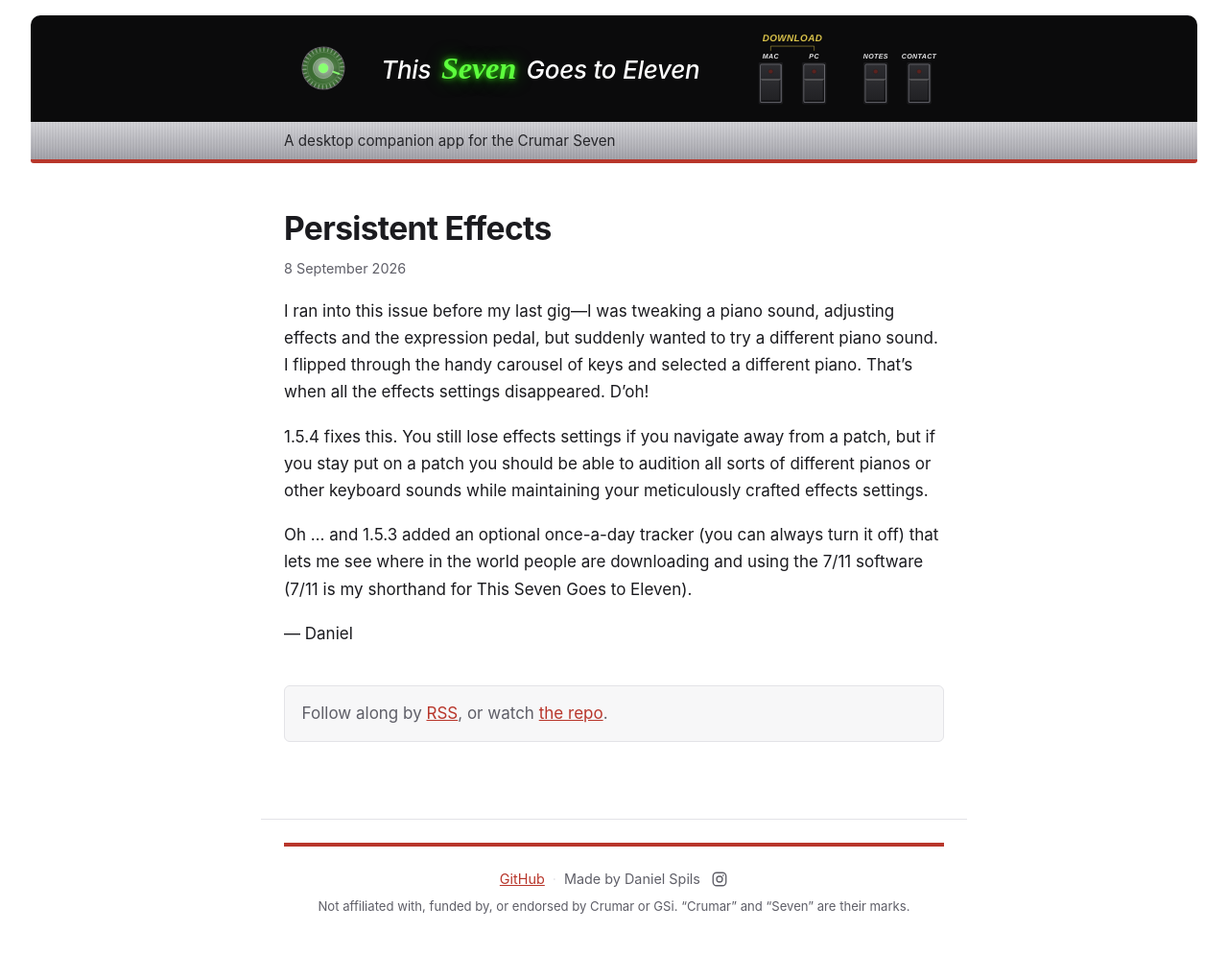
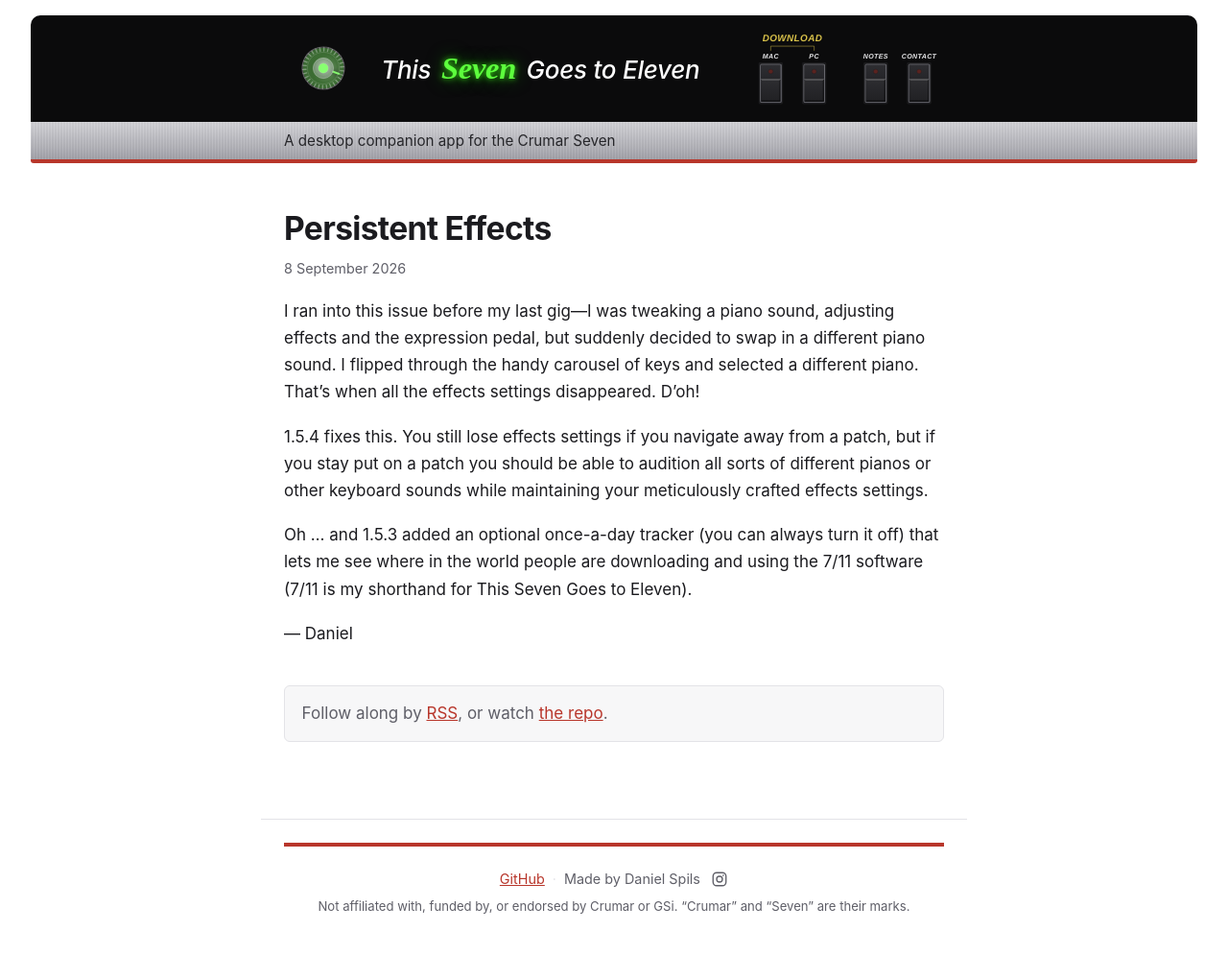
Before and after one commit to danielspils/this-seven-goes-to-eleven, a Jekyll site: the page built from docs/_posts/2026-09-08-persistent-effects.md, in a window 1280 px wide. Shown: the whole page at 96% size. Built offline with Jekyll 4.4.1, drawn with Linux system fonts in a browser that asks for light colours.

Commit message:
Notes: Daniel's edit to the opening sentence
"wanted to try" -> "decided to swap in".

Changed in the excerpt as well as the body. The excerpt is that sentence
verbatim, so editing only the body would have left the Notes index and the feed
quoting a sentence the post no longer contains.

Co-Authored-By: Claude Opus 5 <noreply@anthropic.com>

```diff
--- a/docs/_posts/2026-09-08-persistent-effects.md
+++ b/docs/_posts/2026-09-08-persistent-effects.md
@@ -1,10 +1,10 @@
 ---
 title: "Persistent Effects"
 date: 2026-09-08
-excerpt: "I ran into this issue before my last gig—I was tweaking a piano sound, adjusting effects and the expression pedal, but suddenly wanted to try a different piano sound."
+excerpt: "I ran into this issue before my last gig—I was tweaking a piano sound, adjusting effects and the expression pedal, but suddenly decided to swap in a different piano sound."
 ---
 
-I ran into this issue before my last gig—I was tweaking a piano sound, adjusting effects and the expression pedal, but suddenly wanted to try a different piano sound. I flipped through the handy carousel of keys and selected a different piano. That's when all the effects settings disappeared. D'oh!
+I ran into this issue before my last gig—I was tweaking a piano sound, adjusting effects and the expression pedal, but suddenly decided to swap in a different piano sound. I flipped through the handy carousel of keys and selected a different piano. That's when all the effects settings disappeared. D'oh!
 
 1.5.4 fixes this. You still lose effects settings if you navigate away from a patch, but if you stay put on a patch you should be able to audition all sorts of different pianos or other keyboard sounds while maintaining your meticulously crafted effects settings.
 
```
